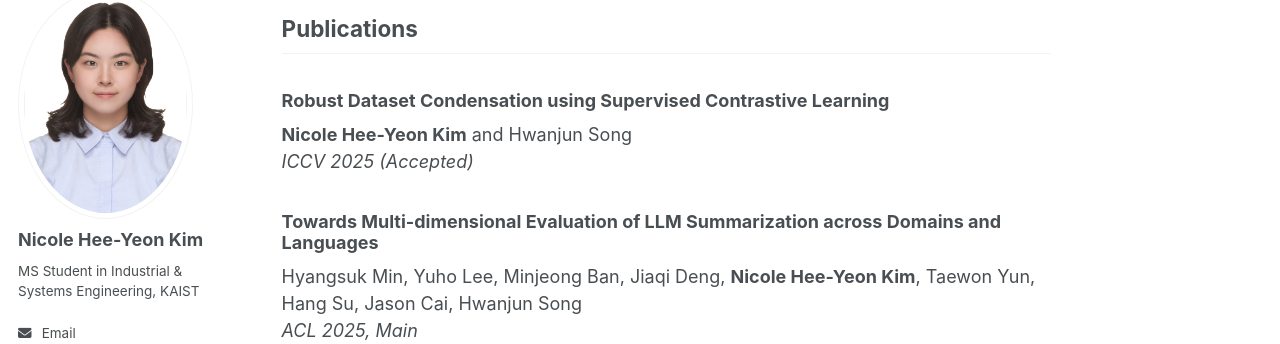
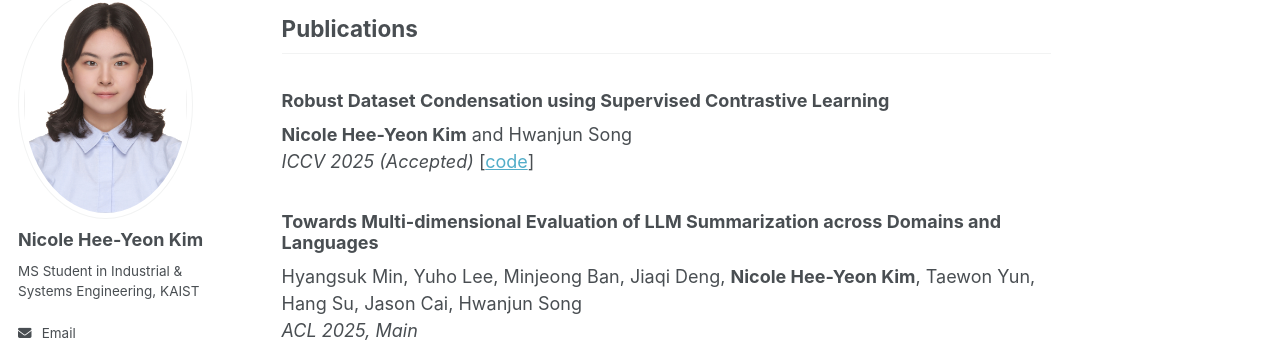
Before and after one commit to Nicole-Hee-Yeon-Kim/Nicole-Hee-Yeon-Kim.github.io, a Jekyll site: the page built from _pages/about.md, in a window 1280 px wide and 900 px high, scrolled down 352 px. Shown: the part 109-453 px from the top of the window. Built offline with Jekyll 4.4.1, drawn with Linux system fonts in a browser that asks for light colours; some web fonts are replaced; a script that is not in the unit is left out.

Commit message:
Update about.md

```diff
--- a/_pages/about.md
+++ b/_pages/about.md
@@ -18,6 +18,7 @@ My research focuses on enhancing multimodal large language models (LLMs) and vis
 ### Robust Dataset Condensation using Supervised Contrastive Learning
 **Nicole Hee-Yeon Kim** and Hwanjun Song
 *ICCV 2025 (Accepted)*
+[[code](https://github.com/DISL-Lab/RDC-ICCV2025.git)]
 
 ### Towards Multi-dimensional Evaluation of LLM Summarization across Domains and Languages
 Hyangsuk Min, Yuho Lee, Minjeong Ban, Jiaqi Deng, **Nicole Hee-Yeon Kim**, Taewon Yun, Hang Su, Jason Cai, Hwanjun Song
```
